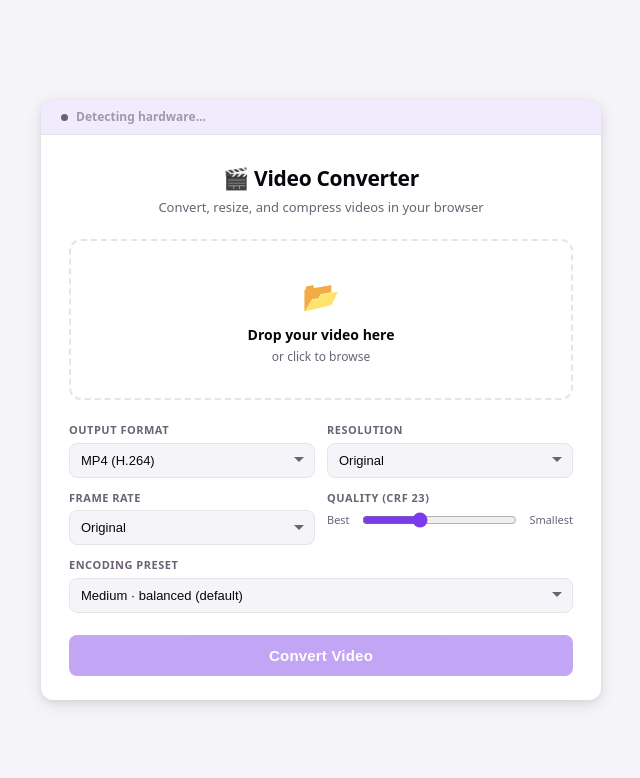
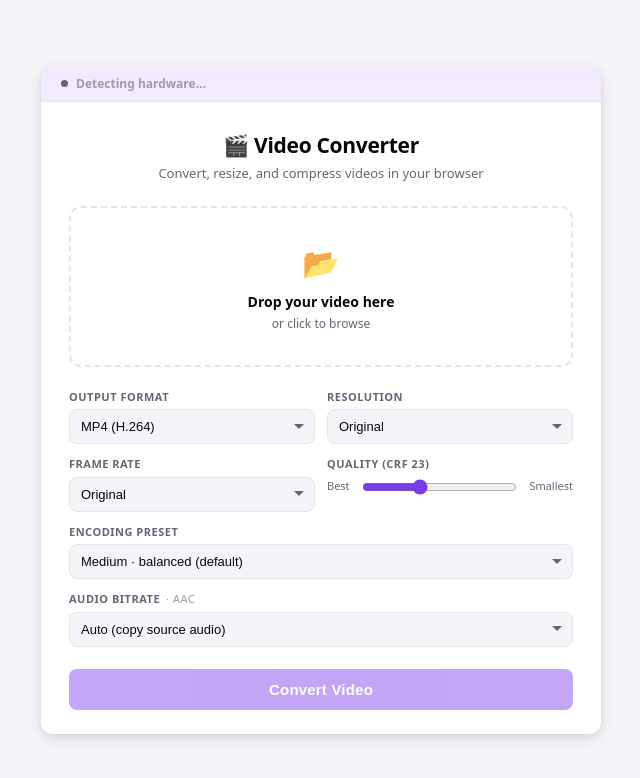
Before and after one commit to 81131/vidsharad, a React (Vite) app in the folder frontend/: page / in a window 1280 px wide. Shown: the top 778 px of the page, without its empty margins (319-959 px from the left). Built offline with nearby package versions, Linux system fonts and the light colour scheme; no server answers.

Commit message:
feat: Changed UI to show audio bitrate menu

```diff
--- a/frontend/src/components/UploadForm.tsx
+++ b/frontend/src/components/UploadForm.tsx
@@ -158,6 +158,7 @@ export default function UploadForm() {
   const [framerate, setFramerate]       = useState("");
   const [crf, setCrf]                   = useState(23);
   const [preset, setPreset]             = useState<PresetValue>("medium");
+  const [audioBitrate, setAudioBitrate] = useState<number | null>(null); // null = auto
 
   // Job state
   const [stage, setStage]       = useState<Stage>("idle");
@@ -220,6 +221,7 @@ export default function UploadForm() {
         framerate: framerate ? Number(framerate) : undefined,
         crf,
         preset,
+        audioBitrate: audioBitrate ?? undefined,
       });
       // video_info comes back immediately from the upload response
       if (job.video_info) setVideoInfo(job.video_info);
@@ -383,6 +385,28 @@ export default function UploadForm() {
                   <option value="veryslow">Very Slow · smallest file, slowest encode</option>
                 </select>
               </div>
+              {/* Audio bitrate spans both columns */}
+              <div className="vc-field" style={{ gridColumn: "1 / -1" }}>
+                <label className="vc-label">
+                  Audio Bitrate
+                  <span style={{ fontWeight: 400, textTransform: "none", opacity: .65, marginLeft: 6 }}>
+                    · {outputFormat === "webm" ? "Opus" : "AAC"}
+                  </span>
+                </label>
+                <select
+                  className="vc-select"
+                  value={audioBitrate ?? ""}
+                  onChange={(e) => setAudioBitrate(e.target.value === "" ? null : Number(e.target.value))}
+                >
+                  <option value="">Auto (copy source audio)</option>
+                  <option value="64">64 kbps · voice / podcast</option>
+                  <option value="96">96 kbps · compact stereo</option>
+                  <option value="128">128 kbps · standard stereo</option>
+                  <option value="192">192 kbps · high quality</option>
+                  <option value="256">256 kbps · near-transparent</option>
+                  <option value="320">320 kbps · maximum</option>
+                </select>
+              </div>
             </div>
 
             {/* ── Submit ───────────────────────────────────────────────── */}
```
